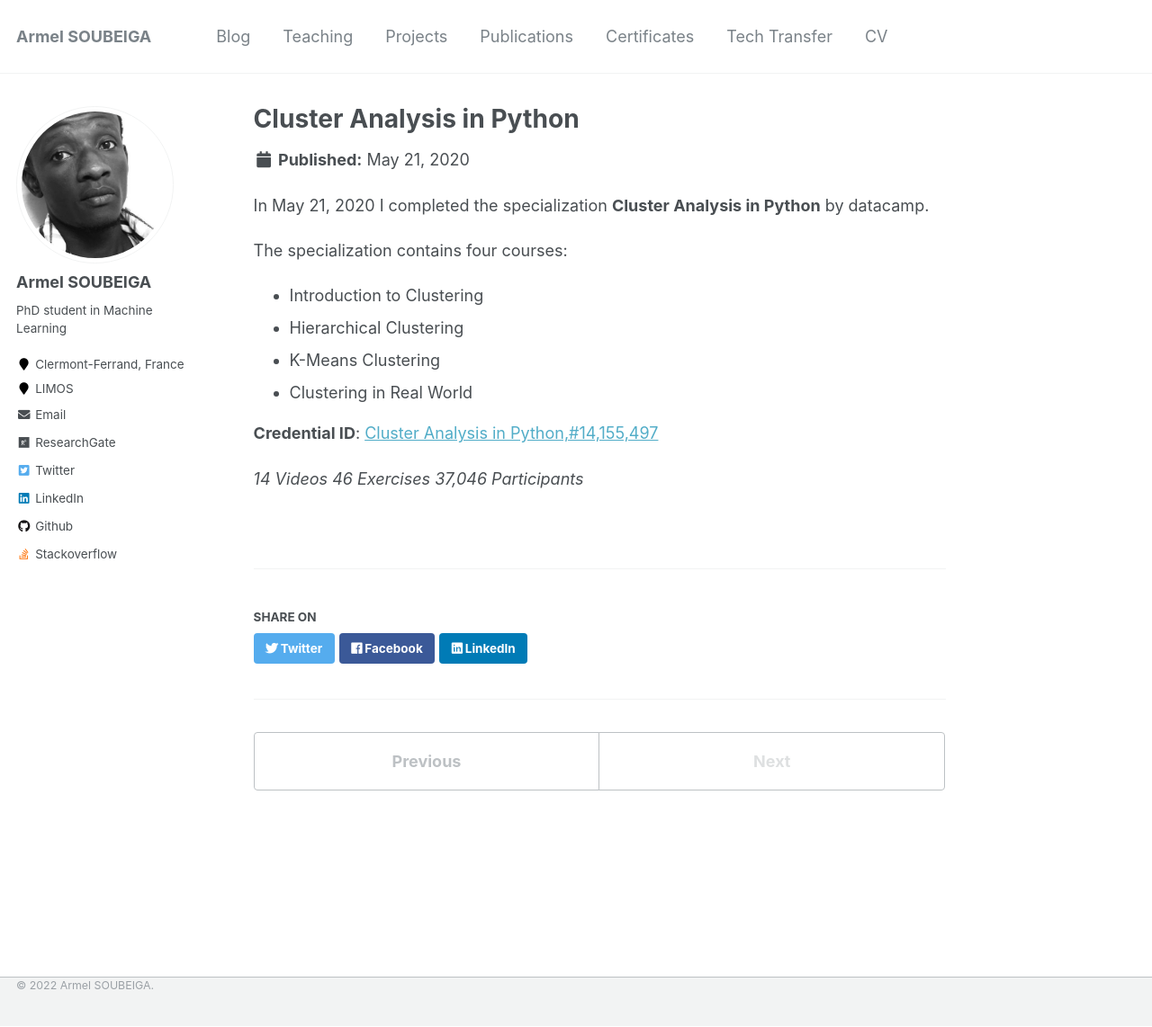
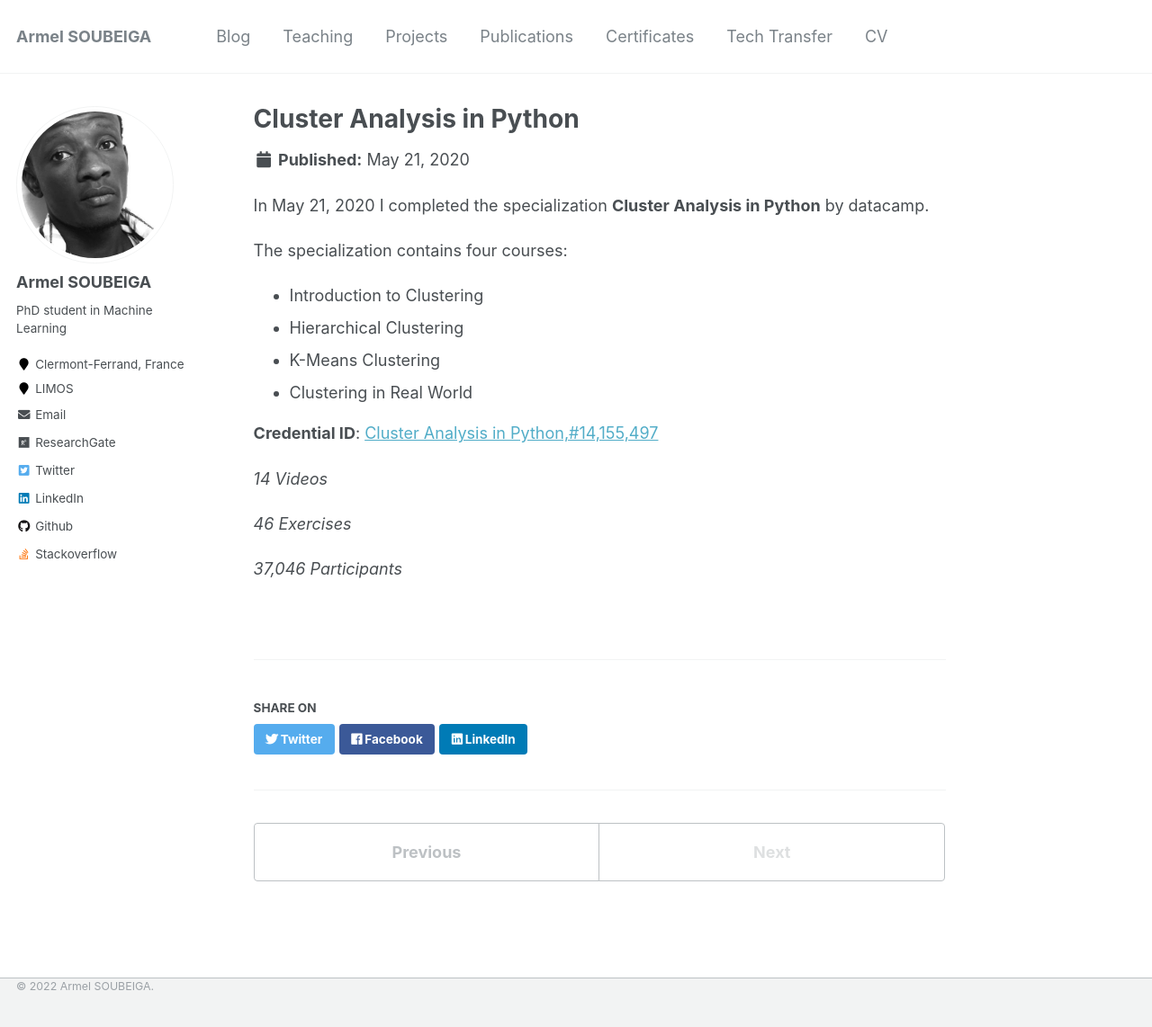
Before and after one commit to armelsoubeiga/neweb, a Jekyll site: the page built from _certificates/2020-05-21-Cluster Analysis in Python.md, in a window 1280 px wide and 1142 px high. Shown: the whole window at 90% size. Built offline with Jekyll 4.4.1, drawn with Linux system fonts in a browser that asks for light colours.

```diff
--- a/_certificates/2020-05-21-Cluster Analysis in Python.md
+++ b/_certificates/2020-05-21-Cluster Analysis in Python.md
@@ -15,6 +15,8 @@ The specialization contains four courses:
 
 **Credential ID**: [Cluster Analysis in Python,#14,155,497](https://www.datacamp.com/statement-of-accomplishment/course/e5173db0e31bc538b805034d5844603f98818491)
 
-*14 Videos
-46 Exercises
-37,046 Participants*
+*14 Videos*
+
+*46 Exercises*
+
+*37,046 Participants*
```
